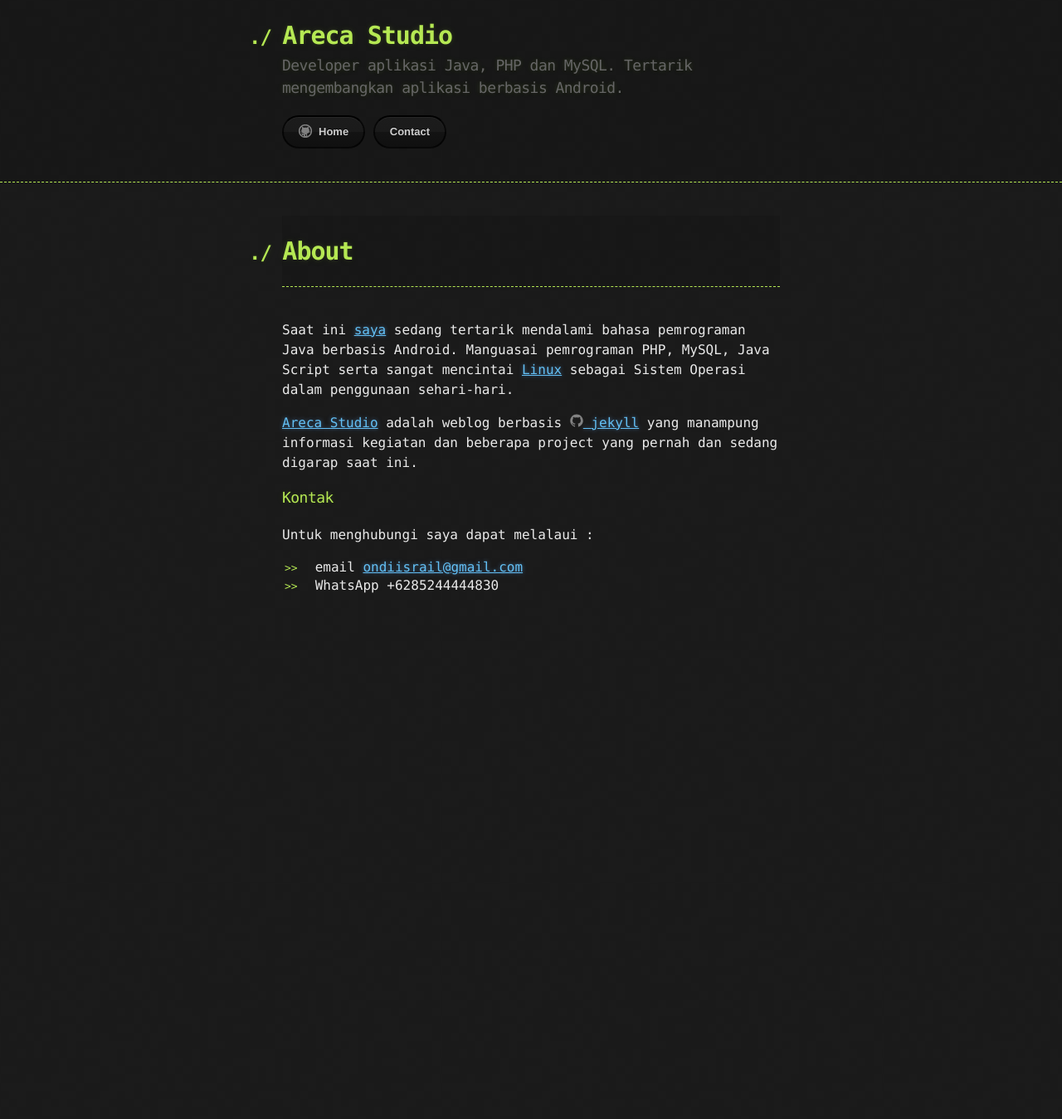
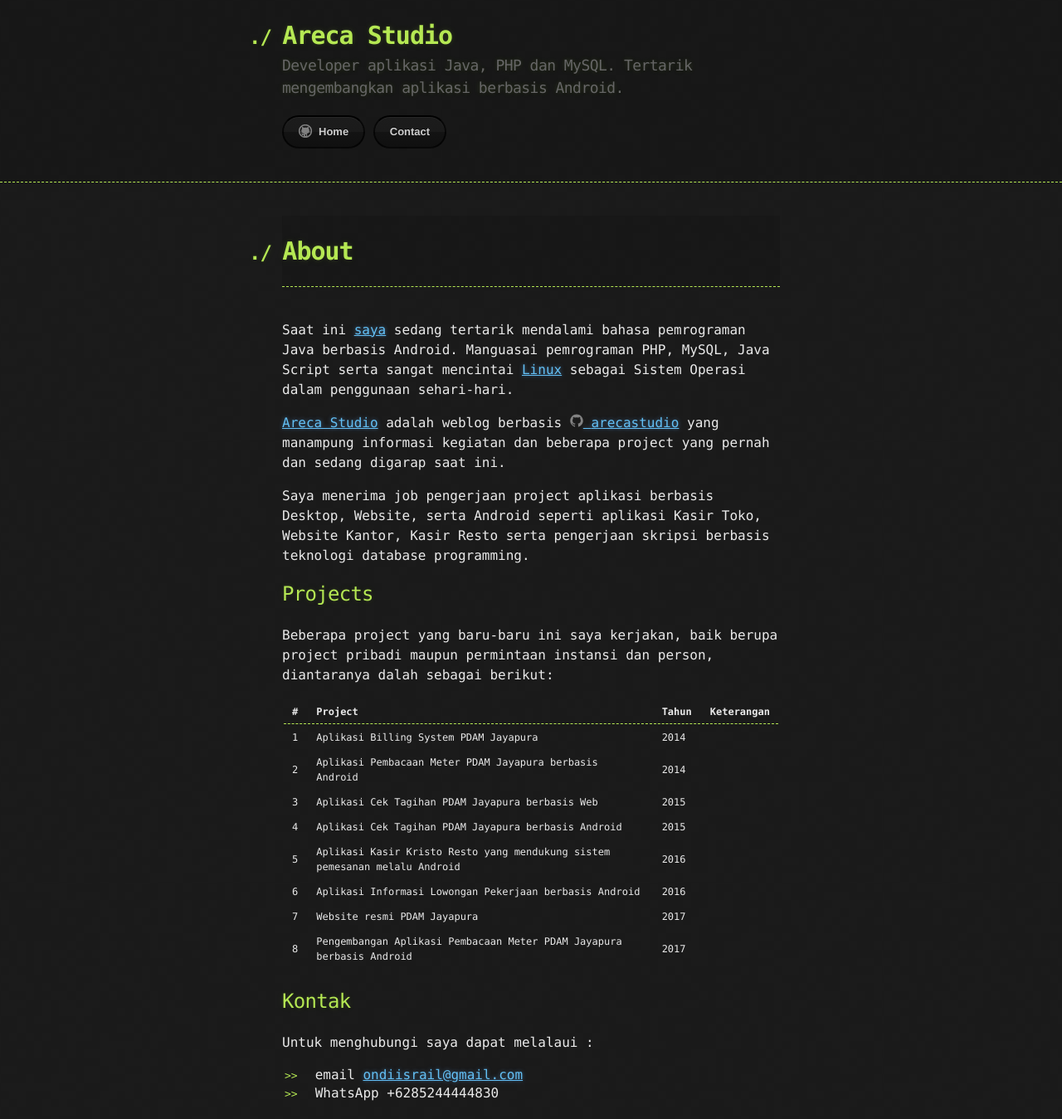
Before and after one commit to arecastudio/arecastudio.github.io, a Jekyll site: the page built from about.md, in a window 1280 px wide. Shown: the whole page at 83% size. Built offline with Jekyll 4.4.1, drawn with Linux system fonts in a browser that asks for light colours; before the commit the page ends 900 px from its top, so only the background shows below that.

Commit message:
about update 3

```diff
--- a/about.md
+++ b/about.md
@@ -5,9 +5,74 @@
 ---
 Saat ini [saya](https://plus.google.com/+RailOndi) sedang tertarik mendalami bahasa pemrograman Java berbasis Android. Manguasai pemrograman PHP, MySQL, Java Script serta sangat mencintai [Linux](https://www.debian.org/) sebagai Sistem Operasi dalam penggunaan sehari-hari.
 
-[Areca Studio](https://arecastudio.github.io/) adalah weblog berbasis {% include icon-github.html username="jekyll" %} yang manampung informasi kegiatan dan beberapa project yang pernah dan sedang digarap saat ini.
+[Areca Studio](https://arecastudio.github.io/) adalah weblog berbasis {% include icon-github.html username="arecastudio" %} yang manampung informasi kegiatan dan beberapa project yang pernah dan sedang digarap saat ini.
 
-<h3>Kontak</h3>
+Saya menerima job pengerjaan project aplikasi berbasis Desktop, Website, serta Android seperti aplikasi Kasir Toko, Website Kantor, Kasir Resto serta pengerjaan skripsi berbasis teknologi database programming.
+
+<h2>Projects</h2>
+Beberapa project yang baru-baru ini saya kerjakan, baik berupa project pribadi maupun permintaan instansi dan person, diantaranya dalah sebagai berikut:
+<table style="font-size: 12px;border: 1px;">
+	<thead>
+		<tr>
+			<th>#</th>
+			<th>Project</th>
+			<th>Tahun</th>
+			<th>Keterangan</th>
+		</tr>
+	</thead>
+	<tbody>
+		<tr>
+			<td>1</td>
+			<td>Aplikasi Billing System PDAM Jayapura</td>
+			<td>2014</td>
+			<td></td>
+		</tr>
+		<tr>
+			<td>2</td>
+			<td>Aplikasi Pembacaan Meter PDAM Jayapura berbasis Android</td>
+			<td>2014</td>
+			<td></td>
+		</tr>
+		<tr>
+			<td>3</td>
+			<td>Aplikasi Cek Tagihan PDAM Jayapura berbasis Web</td>
+			<td>2015</td>
+			<td></td>
+		</tr>
+		<tr>
+			<td>4</td>
+			<td>Aplikasi Cek Tagihan PDAM Jayapura berbasis Android</td>
+			<td>2015</td>
+			<td></td>
+		</tr>
+		<tr>
+			<td>5</td>
+			<td>Aplikasi Kasir Kristo Resto yang mendukung sistem pemesanan melalu Android</td>
+			<td>2016</td>
+			<td></td>
+		</tr>
+		<tr>
+			<td>6</td>
+			<td>Aplikasi Informasi Lowongan Pekerjaan berbasis Android</td>
+			<td>2016</td>
+			<td></td>
+		</tr>
+		<tr>
+			<td>7</td>
+			<td>Website resmi PDAM Jayapura</td>
+			<td>2017</td>
+			<td></td>
+		</tr>
+		<tr>
+			<td>8</td>
+			<td>Pengembangan Aplikasi Pembacaan Meter PDAM Jayapura berbasis Android</td>
+			<td>2017</td>
+			<td></td>
+		</tr>
+	</tbody>
+</table>
+
+<h2>Kontak</h2>
 Untuk menghubungi saya dapat melalaui :
 + email [ondiisrail@gmail.com](mailto:ondiisrail@gmail.com)
 + WhatsApp +6285244444830
```
Also changed, not shown: _posts/2017-04-21-aplikasi-android-informasi-lowongan-kerja-1.markdown (added, +21 -0 lines).
